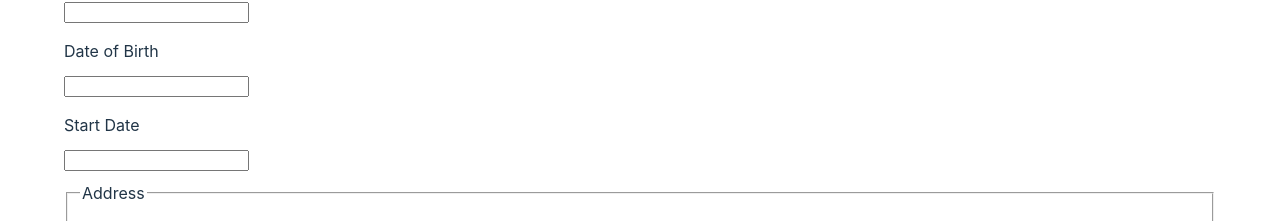
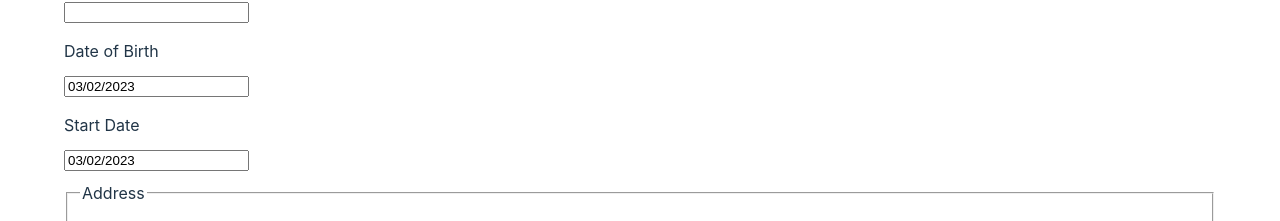
Before and after one commit to DamienBELGHIT/HRnet, a React (Vite) app: page / in a window 1280 px wide. Shown: the part 350-571 px from the top of the page. Built offline with nearby package versions, Linux system fonts and the light colour scheme.

Commit message:
DatePicker

```diff
--- a/package.json
+++ b/package.json
@@ -19,6 +19,7 @@
     "fontawesome": "^5.6.3",
     "prop-types": "^15.8.1",
     "react": "^18.2.0",
+    "react-datepicker": "^4.10.0",
     "react-dom": "^18.2.0",
     "react-redux": "^8.0.5",
     "react-router": "^6.8.2",
--- a/src/pages/NewEmployee/index.jsx
+++ b/src/pages/NewEmployee/index.jsx
@@ -7,6 +7,8 @@ import { departments } from "../../assets/data/departments"
 import { addEmployee } from "../../features/employees"
 import "./index.css"
 import { useDispatch } from "react-redux"
+import DatePicker from "react-datepicker"
+import "react-datepicker/dist/react-datepicker.css"
 
 export default function NewEmployee() {
   const dispatch = useDispatch()
@@ -16,6 +18,16 @@ export default function NewEmployee() {
   const [modalVisible, setModalVisible] = useState(false)
   const [department, setDepartment] = useState(departments[0])
   const [stateUS, setStateUS] = useState(statesName[0])
+  const [dateOfBirth, setDateOfBirth] = useState(new Date())
+  const [startDate, setStartDate] = useState(new Date())
+
+  function formatDate(date) {
+    let year = date.getFullYear()
+    let month = (1 + date.getMonth()).toString().padStart(2, "0")
+    let day = date.getDate().toString().padStart(2, "0")
+
+    return month + "/" + day + "/" + year
+  }
 
   const handleSubmit = (e) => {
     setModalVisible(true)
@@ -23,8 +35,6 @@ export default function NewEmployee() {
 
     const firstName = e.target.firstName.value
     const lastName = e.target.lastName.value
-    const dateOfBirth = e.target.dateOfBirth.value
-    const startDate = e.target.startDate.value
     const street = e.target.street.value
     const city = e.target.city.value
     const zipCode = e.target.zipCode.value
@@ -35,8 +45,8 @@ export default function NewEmployee() {
     const employee = {
       firstName: firstName,
       lastName: lastName,
-      dateOfBirth: dateOfBirth,
-      startDate: startDate,
+      dateOfBirth: formatDate(dateOfBirth),
+      startDate: formatDate(startDate),
       department: department,
       street: street,
       city: city,
@@ -65,10 +75,16 @@ export default function NewEmployee() {
           <input type="text" id="lastName" name="lastName" />
 
           <label htmlFor="date-of-birth">Date of Birth</label>
-          <input id="date-of-birth" type="text" name="dateOfBirth" />
+          <DatePicker
+            selected={dateOfBirth}
+            onChange={(date) => setDateOfBirth(date)}
+          />
 
           <label htmlFor="start-date">Start Date</label>
-          <input id="start-date" type="text" name="startDate" />
+          <DatePicker
+            selected={startDate}
+            onChange={(date) => setStartDate(date)}
+          />
 
           <fieldset className="address">
             <legend>Address</legend>
```
Also changed, not shown: 1 other file (tests, documents, lock files or other folders).
